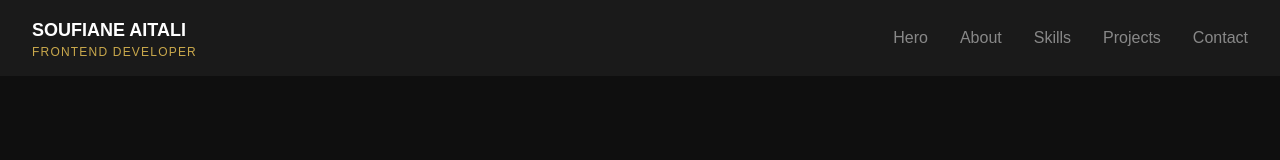
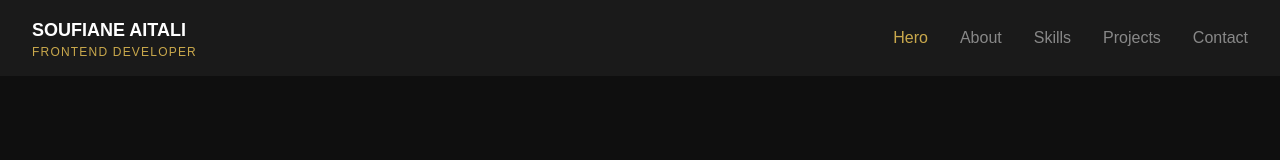
Before and after one commit to Souf1an/next-portfolio, a Next.js app: page / in a window 1280 px wide. Shown: the top 160 px of the page. Built offline with nearby package versions, Linux system fonts and the light colour scheme.

Commit message:
active link highlighting

```diff
--- a/src/app/page.js
+++ b/src/app/page.js
@@ -1,10 +1,13 @@
 import Image from "next/image";
 import Header from "@/components/Header"
 
-export default function Home() {
+export default function Home({children}) {
   return (
     <>
-      <Header />
+      <body className="min-h-full flex flex-col">
+        <Header />
+        {children}
+      </body>
     </>
   );
 }
--- a/src/components/Header.jsx
+++ b/src/components/Header.jsx
@@ -1,12 +1,30 @@
 "use client"
-import { useState } from 'react'
+import { useState, useEffect } from 'react'
 import { Menu, X } from 'lucide-react'
 
 function Header() {
   const [isOpen, setIsOpen] = useState(false)
 
+  const [activeSection, setActiveSection] = useState("hero")
+
+  useEffect(() => {
+    const sections = document.querySelectorAll("section")
+
+    const observer = new IntersectionObserver((entries) => {
+      entries.forEach((entry) => {
+        if (entry.isIntersecting) {
+          setActiveSection(entry.target.id)
+        }
+      })
+    }, { threshold: 0.5 })
+
+    sections.forEach((section) => observer.observe(section))
+
+    return () => observer.disconnect()
+  }, [])
+
   return (
-    <header className="fixed top-0 left-0 w-full z-50 px-8 py-4 flex items-center justify-between" style={{background: "#1a1a1a"}}>
+    <header className="fixed top-0 left-0 w-full z-50 px-8 py-4 flex items-center justify-between" style={{ background: "#1a1a1a" }}>
 
       {/* Logo */}
       <div className="flex flex-col">
@@ -16,11 +34,31 @@ function Header() {
 
       {/* Desktop nav */}
       <nav className="hidden md:flex gap-8">
-        <a href="#hero" className="text-[#888888] hover:text-[#c9a84c] transition-colors duration-300">Hero</a>
-        <a href="#about" className="text-[#888888] hover:text-[#c9a84c] transition-colors duration-300">About</a>
-        <a href="#skills" className="text-[#888888] hover:text-[#c9a84c] transition-colors duration-300">Skills</a>
-        <a href="#projects" className="text-[#888888] hover:text-[#c9a84c] transition-colors duration-300">Projects</a>
-        <a href="#contact" className="text-[#888888] hover:text-[#c9a84c] transition-colors duration-300">Contact</a>
+        <a
+          href="#hero"
+          className={`transition-colors duration-300 ${activeSection === "hero" ? "text-[#c9a84c]" : "text-[#888888] hover:text-[#c9a84c]"}`}>
+          Hero
+        </a>
+        <a
+          href="#about"
+          className={`transition-colors duration-300 ${activeSection === "about" ? "text-[#c9a84c]" : "text-[#888888] hover:text-[#c9a84c]"}`}>
+          About
+        </a>
+        <a
+          href="#skills"
+          className={`transition-colors duration-300 ${activeSection === "skills" ? "text-[#c9a84c]" : "text-[#888888] hover:text-[#c9a84c]"}`}>
+          Skills
+        </a>
+        <a
+          href="#projects"
+          className={`transition-colors duration-300 ${activeSection === "projects" ? "text-[#c9a84c]" : "text-[#888888] hover:text-[#c9a84c]"}`}>
+          Projects
+        </a>
+        <a
+          href="#contact"
+          className={`transition-colors duration-300 ${activeSection === "contact" ? "text-[#c9a84c]" : "text-[#888888] hover:text-[#c9a84c]"}`}>
+          Contact
+        </a>
       </nav>
 
       {/* Hamburger */}
@@ -32,7 +70,7 @@ function Header() {
 
       {/* Mobile menu */}
       {isOpen && (
-        <div className="absolute top-full left-0 w-full flex flex-col gap-4 px-8 py-6 md:hidden" style={{background: "#1a1a1a"}}>
+        <div className="absolute top-full left-0 w-full flex flex-col gap-4 px-8 py-6 md:hidden" style={{ background: "#1a1a1a" }}>
           <a href="#hero" onClick={() => setIsOpen(false)} className="text-[#888888] hover:text-[#c9a84c] transition-colors duration-300">Hero</a>
           <a href="#about" onClick={() => setIsOpen(false)} className="text-[#888888] hover:text-[#c9a84c] transition-colors duration-300">About</a>
           <a href="#skills" onClick={() => setIsOpen(false)} className="text-[#888888] hover:text-[#c9a84c] transition-colors duration-300">Skills</a>
```
